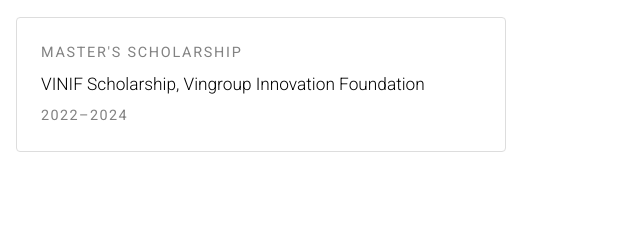
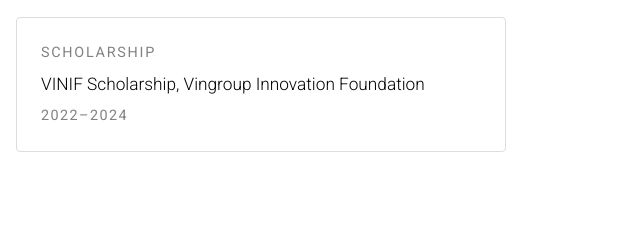
Before and after one commit to thanhnguyencanh/thanhnguyencanh.github.io, a website: page funded-projects/index.html in a window 1280 px wide. Shown: the part 1324-1562 px from the top of the page, 634-1274 px from the left. Drawn offline with Linux system fonts and the light colour scheme.

Commit message:
update scholarship

```diff
--- a/funded-projects/index.html
+++ b/funded-projects/index.html
@@ -172,7 +172,7 @@
             <p class="funding-label">2023–2024</p>
           </article>
           <article class="support-card">
-            <p class="section-kicker">Master&#x27;s scholarship</p>
+            <p class="section-kicker">Scholarship</p>
             <h3>VINIF Scholarship, Vingroup Innovation Foundation</h3>
             <p class="funding-label">2022–2024</p>
           </article>
```
